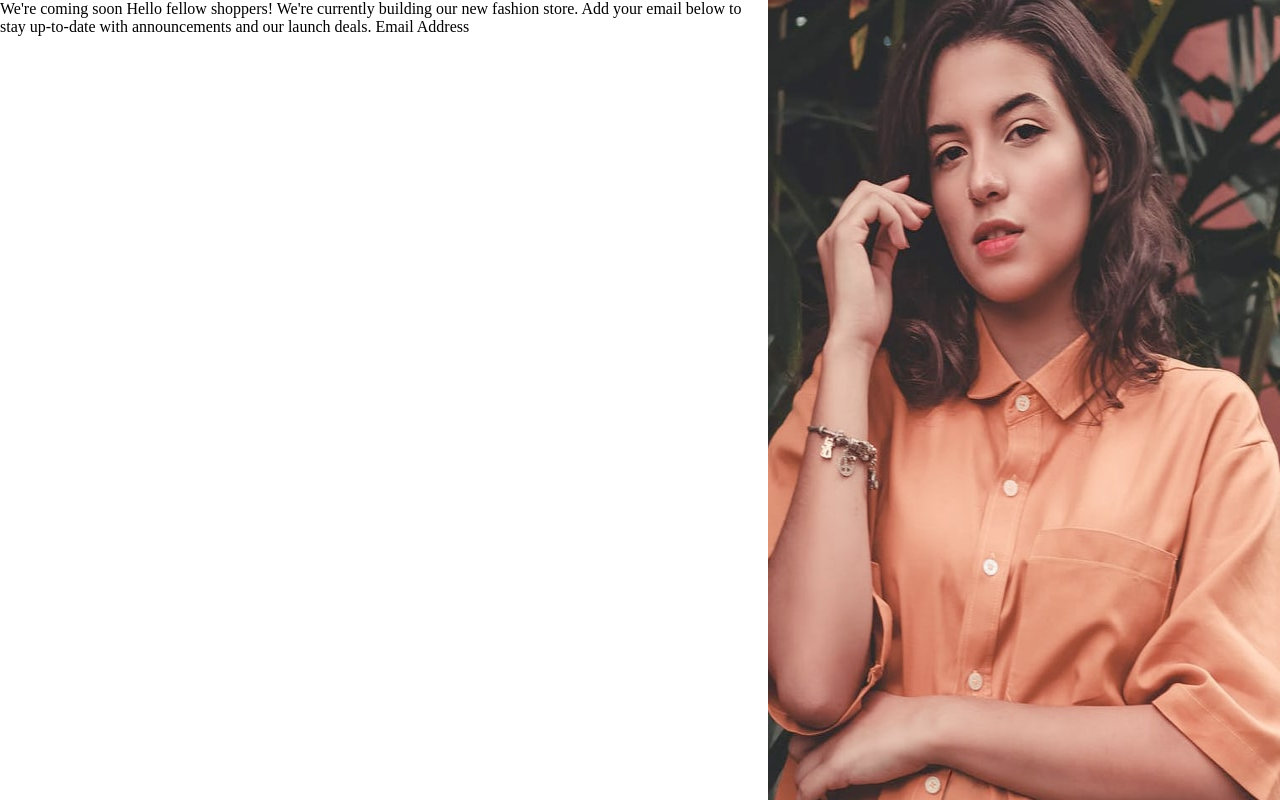
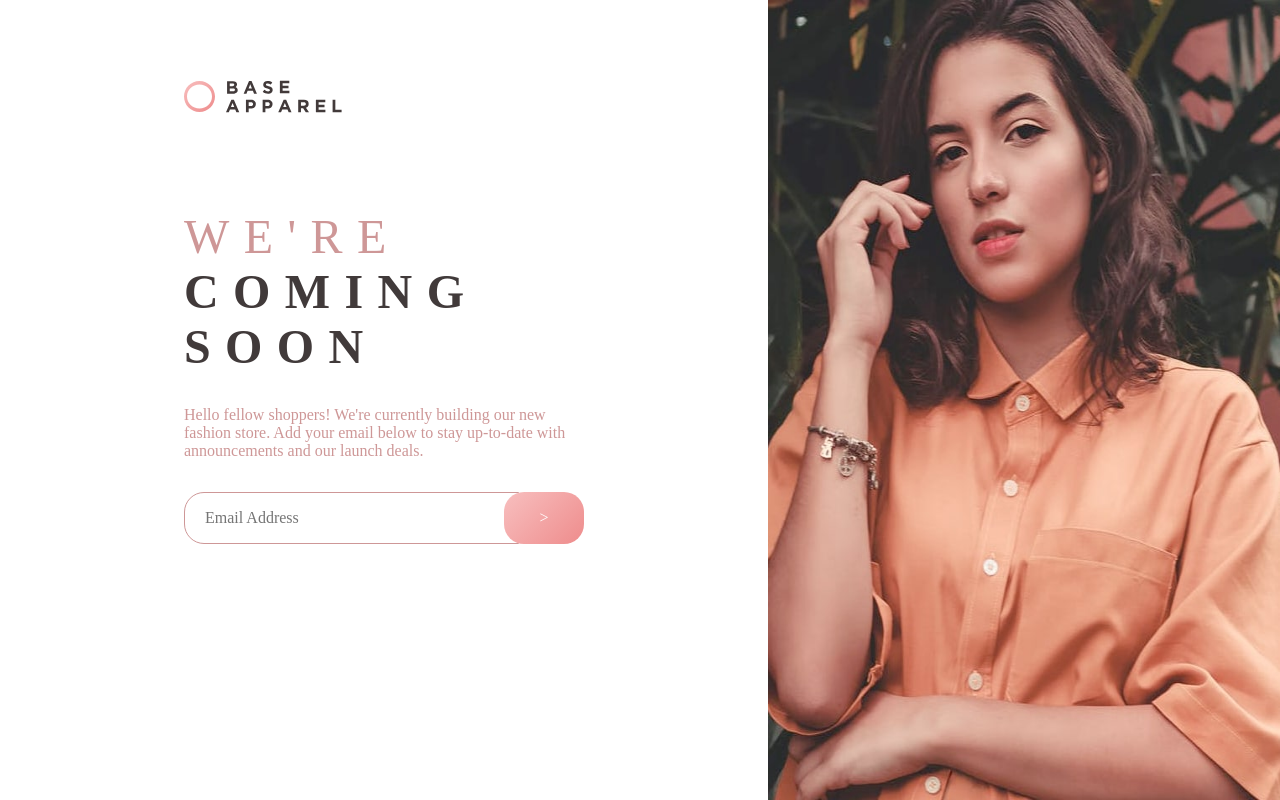
Before and after one commit to qayyuum85/base-apparel-coming-soon, a plain HTML site: page index.html in a window 1280 px wide. Drawn offline with Linux system fonts and the light colour scheme.

Commit message:
Finish styling

```diff
--- a/index.html
+++ b/index.html
@@ -14,20 +14,33 @@
         <link rel="stylesheet" href="style.css" />
 
         <title>Frontend Mentor | Base Apparel coming soon page</title>
+        <script src="./index.js"></script>
     </head>
     <body>
         <div class="main-container">
             <div class="left">
-                We're coming soon Hello fellow shoppers! We're currently building our
-                new fashion store. Add your email below to stay up-to-date with
-                announcements and our launch deals. Email Address
+                <div class="login-container">
+                    <img src="./images/logo.svg" alt="Base Apparel Logo" />
+                    <div class="header-1">We're</div>
+                    <div class="header-2">coming</div>
+                    <div class="header-2">soon</div>
+                    <div class="desc">
+                        Hello fellow shoppers! We're currently
+                        building our new fashion store. Add your email below to
+                        stay up-to-date with announcements and our launch deals.
+                    </div>
+                    <div class="email">
+                        <input type="email" placeholder="Email Address">
+                        <div>
+                            <button type="button">></button>
+                        </div>
+                    </div>
+                </div>
             </div>
             <div class="right">
                 <img src="./images/hero-desktop.jpg" alt="A model" />
             </div>
         </div>
-
-
 
         <!-- <footer>
             <p class="attribution">
--- /dev/null
+++ b/index.js
@@ -0,0 +1,3 @@
+function submit() {
+
+}
--- a/style.scss
+++ b/style.scss
@@ -1,8 +1,24 @@
+$desat-red: hsl(0, 36%, 70%);
+$soft-red: hsl(0, 93%, 68%);
+$dark-grey-red: hsl(0, 6%, 24%);
+$grad-1: linear-gradient(135deg, hsl(0, 0%, 100%), hsl(0, 100%, 98%));
+$grad-2: linear-gradient(135deg, hsl(0, 80%, 86%), hsl(0, 74%, 74%));
+
+@mixin header-letter {
+    letter-spacing: 0.3em;
+    font-size: 48px;
+    text-transform: uppercase;
+}
+
 * {
     box-sizing: border-box;
+    font-family: "Josefin Sans";
+    font-weight: 400;
+    font-size: 16px;
 }
 
-html, body {
+html,
+body {
     height: 100vh;
     margin: 0;
     overflow: hidden;
@@ -13,14 +29,82 @@ div.main-container {
     grid-template-columns: 60% 40%;
     grid-template-rows: 100vh;
     grid-template-areas:
-    "left right";
+        "left right";
 
-    & > div.left {
+    &>div.left {
         grid-area: left;
+
+        div.login-container {
+            width: 400px;
+            height: 100vh;
+            margin-right: auto;
+            margin-left: auto;
+
+            display: flex;
+            flex-flow: column nowrap;
+            align-items: flex-start;
+
+            &>img {
+                margin-top: 10vh;
+            }
+
+            &>div.header-1 {
+                margin-top: 12vh;
+                color: $desat-red;
+                font-weight: 200;
+                @include header-letter();
+            }
+
+            &>div.header-2 {
+                @include header-letter();
+                font-weight: 600;
+                color: $dark-grey-red;
+            }
+
+            &>div.desc {
+                color: $desat-red;
+                margin-top: 2em;
+            }
+
+            &>div.email {
+                margin-top: 2em;
+                width: 100%;
+                display: flex;
+                flex-wrap: wrap;
+                align-items: stretch;
+
+                input {
+                    line-height: 3;
+                    border-radius: 20px;
+                    width: 1%;
+                    flex: 1 1 auto;
+                    padding-left: 20px;
+                    border: 1px solid $desat-red;
+                    color:$desat-red;
+                    border-top-right-radius: 0;
+                    border-bottom-right-radius: 0;
+                }
+                div {
+                    margin-left: -15px;
+
+                    button {
+                        height: 100%;
+                        width: 80px;
+                        border-radius: 20px;
+                        background-image: $grad-2;
+                        background-color: $soft-red;
+                        border: 0;
+                        color: #fff;
+                        cursor: pointer;
+                    }
+                }
+            }
+        }
     }
 
-    & > div.right {
+    &>div.right {
         grid-area: right;
+
         img {
             height: 100vh;
             width: 100%;
```
Also changed, not shown: style.css, 1 other file.
